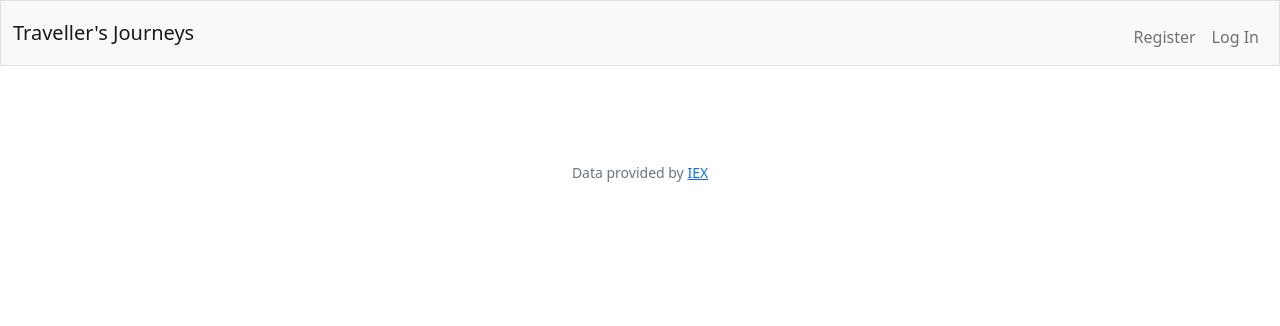
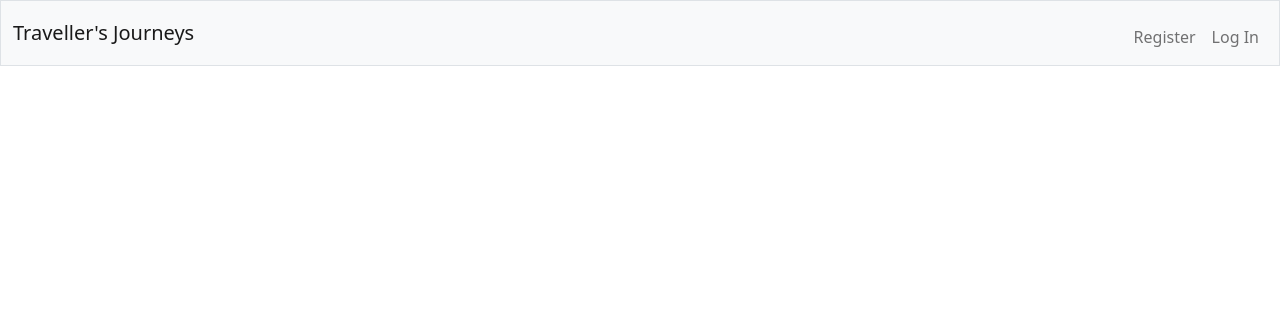
Before and after one commit to Woodenman23/CS50xFinalProject, a Flask app: template Templates/layout.html in a window 1280 px wide. Shown: the top 326 px of the page. Run offline with Flask 2, Linux system fonts and the light colour scheme; the template is opened without the code that fills it, so the values that code supplies are empty.

Commit message:
icon working

```diff
--- a/Templates/layout.html
+++ b/Templates/layout.html
@@ -11,8 +11,8 @@
         <link crossorigin="anonymous" href="https://cdn.jsdelivr.net/npm/bootstrap@5.1.3/dist/css/bootstrap.min.css" integrity="sha384-1BmE4kWBq78iYhFldvKuhfTAU6auU8tT94WrHftjDbrCEXSU1oBoqyl2QvZ6jIW3" rel="stylesheet">
         <script crossorigin="anonymous" src="https://cdn.jsdelivr.net/npm/bootstrap@5.1.3/dist/js/bootstrap.bundle.min.js" integrity="sha384-ka7Sk0Gln4gmtz2MlQnikT1wXgYsOg+OMhuP+IlRH9sENBO0LRn5q+8nbTov4+1p"></script>
 
-        <!-- https://favicon.io/emoji-favicons/money-bag/ -->
-        <link href="/static/favicon.ico" rel="icon">
+        <!-- generating icon -->
+        <link rel="icon" href="static/favicon.ico">
 
         <link href="/static/styles.css" rel="stylesheet">
 
@@ -59,9 +59,6 @@
             {% block main %}{% endblock %}
         </main>
 
-        <footer class="mb-5 small text-center text-muted">
-            Data provided by <a href="https://iexcloud.io/">IEX</a>
-        </footer>
 
     </body>
 
--- a/app.py
+++ b/app.py
@@ -18,4 +18,4 @@ app = Flask(__name__)
 
 @app.route("/")
 def home():
-    return render_template("layout.html")
+    return render_template("simple.html")
```
